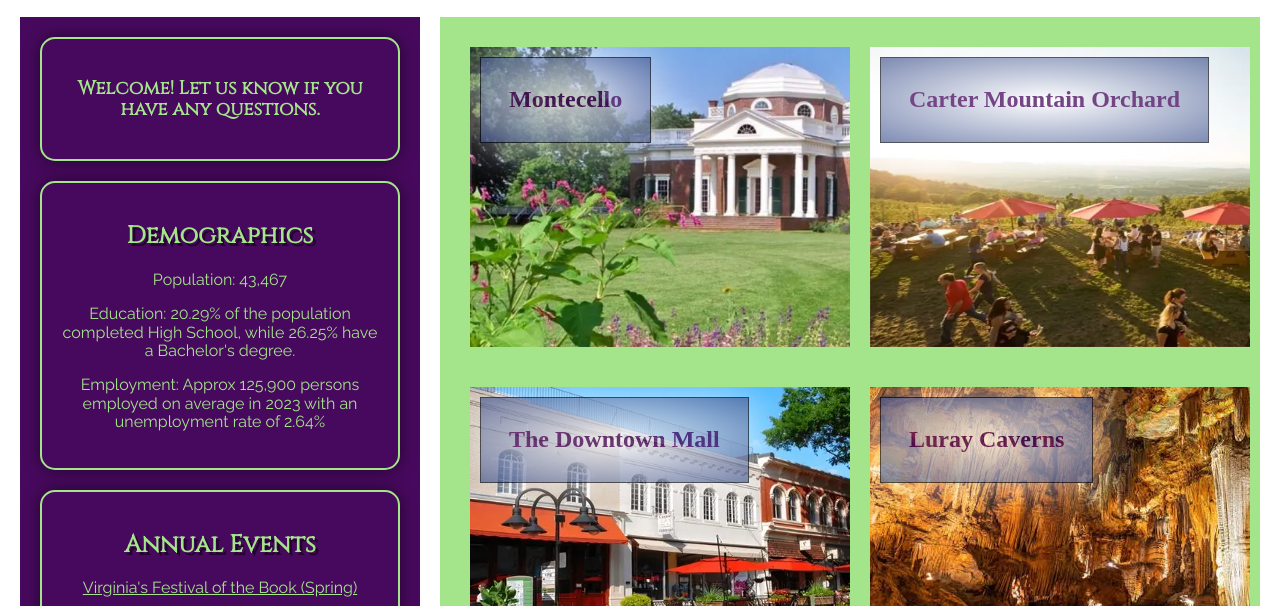
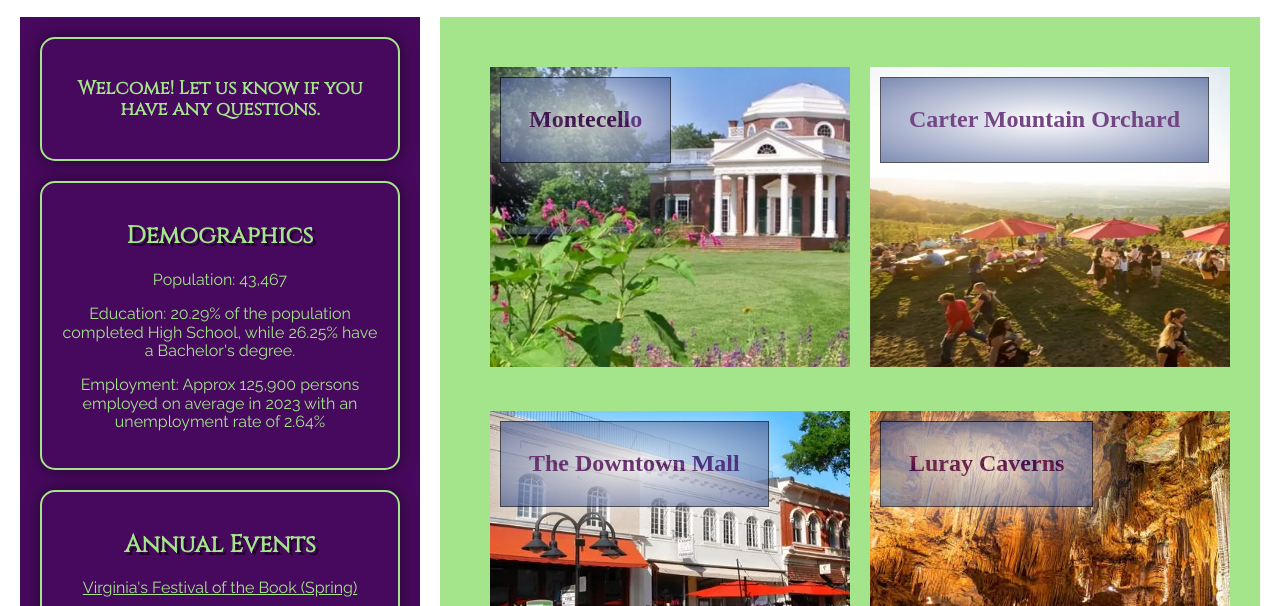
Before and after one commit to ValRaz/wdd230, a plain HTML site: page chamber/discover.html in a window 1280 px wide. Shown: the part 194-800 px from the top of the page. Drawn offline with Linux system fonts and the light colour scheme; files that its build step writes are made by us from their sources.

Commit message:
cleanup finalized

```diff
--- a/chamber/styles/base.css
+++ b/chamber/styles/base.css
@@ -352,10 +352,11 @@ footer {
 #discover{
     background-color: #a4E48B;
     color: #47095D;
-    padding: 20px;
     display: grid;
     grid-template-columns: repeat(auto-fit, minmax(300px, 1fr));
     gap: 20px;
+    align-items: center;
+    justify-content: center;
 }
 
 .imagecard {
@@ -363,14 +364,13 @@ footer {
     text-align: center;
     align-items: center;
     margin: 10px;
-    padding: 0;
     width: 100%;
     max-width: 600px;
     overflow: hidden;
 }
 
 .imagecard picture {
-    display: grid;
+    display:block;
     max-width: 100%;
     height: auto;
     transition: transform 0.3s;
```
